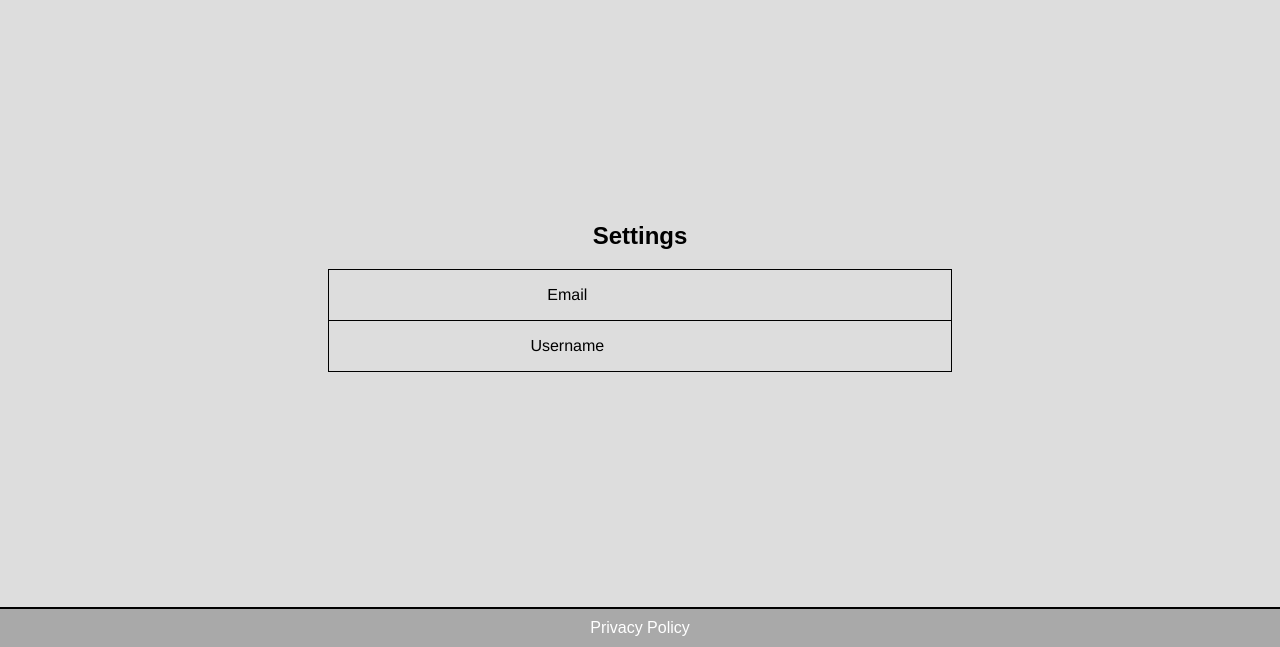
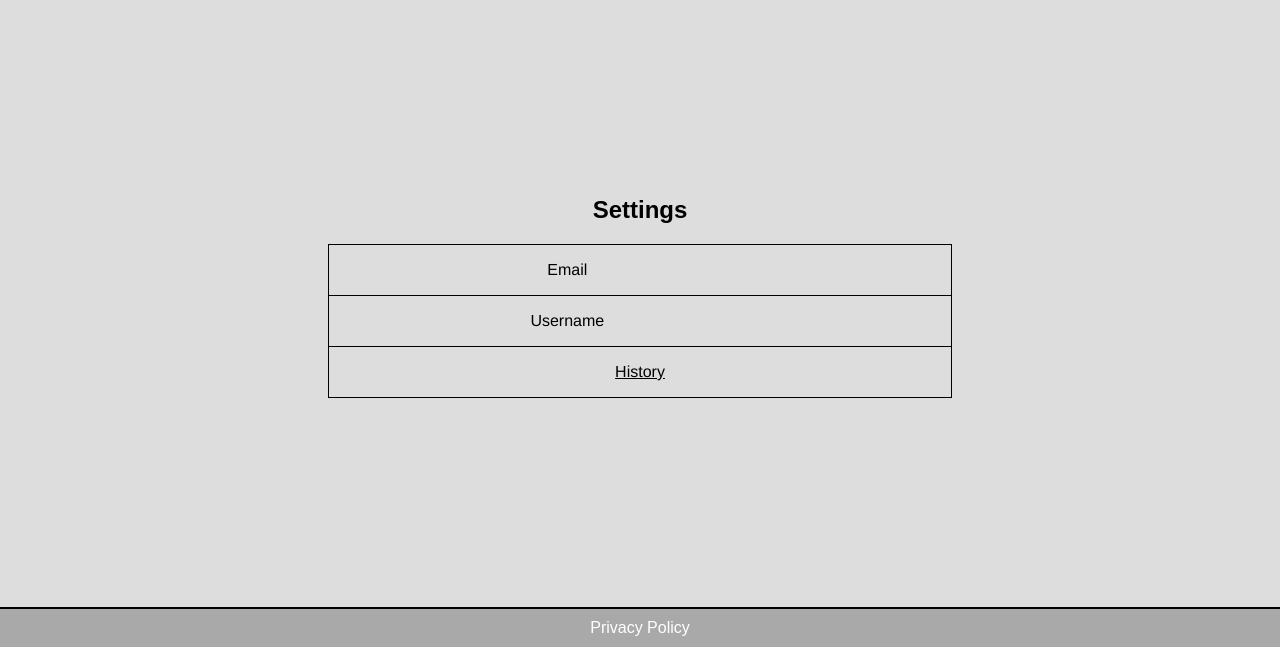
Before and after one commit to ryan-brown/dry-electrics-delegator, a Flask app: template app/templates/user.html in a window 1280 px wide. Shown: the part 153-800 px from the top of the page. Run offline with Flask 2, Linux system fonts and the light colour scheme; the template is opened without the code that fills it, so the values that code supplies are empty.

Commit message:
history link

```diff
--- a/app/templates/user.html
+++ b/app/templates/user.html
@@ -15,5 +15,8 @@
       <td>Username</td>
       <td>{{user.username}}</td>
     </tr>
+    <tr>
+      <td colspan="2"><a href="/history">History</a></td>
+    </tr>
   </table>
 {% endblock %}
```
